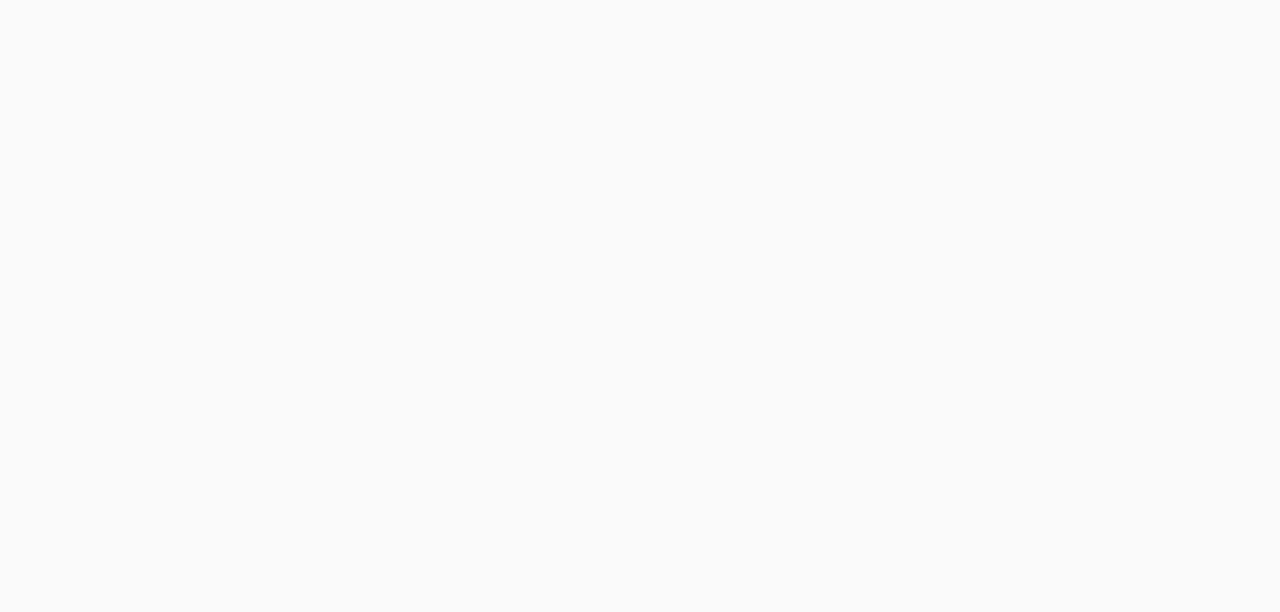
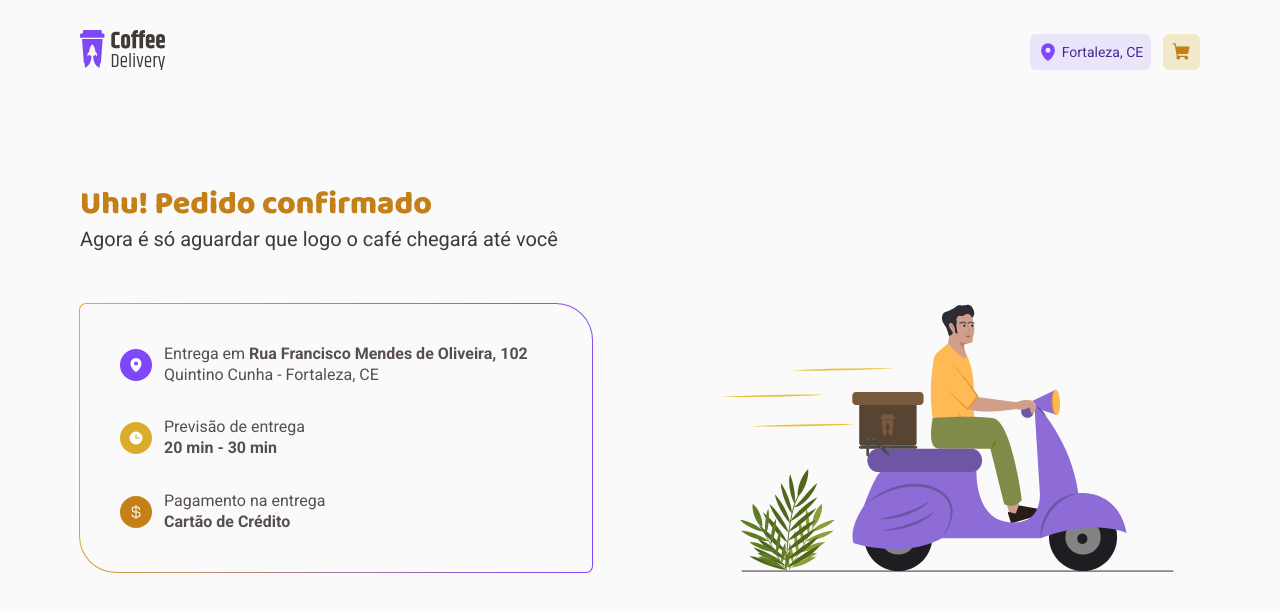
Before and after one commit to alex-candido/ignite-2022-desafio-02-coffee-delivery, a React (Create React App) app: page /orderConfirmed in a window 1280 px wide. Before the commit this address had no page. Shown: the top 612 px of the page. Built offline with nearby package versions, Linux system fonts and the light colour scheme.

Commit message:
adicionado OrderConfirmed

```diff
--- /dev/null
+++ b/src/pages/OrderConfirmed/index.tsx
@@ -0,0 +1,65 @@
+import { Clock, CurrencyDollar, MapPin } from 'phosphor-react';
+import React from 'react';
+import { useTheme } from 'styled-components';
+import confirmedOrderIllustration from '../../assets/confirmed-order.svg';
+import InfoWithIcon from '../../components/InfoWithIcon';
+import { RegularText, TitleText } from '../../components/Typography';
+import { OrderConfirmedContainer, OrderDetailsContainer } from './styles';
+
+const OrderConfirmedPage: React.FC = () => {
+  const { colors } = useTheme();
+  return (
+    <OrderConfirmedContainer className="container">
+      <div>
+        <TitleText size="l">Uhu! Pedido confirmado</TitleText>
+        <RegularText size="l" color="subtitle">
+          Agora é só aguardar que logo o café chegará até você
+        </RegularText>
+      </div>
+
+      <section>
+        <OrderDetailsContainer>
+          <InfoWithIcon
+            icon={<MapPin weight="fill" />}
+            iconBg={colors['brand-purple']}
+            text={
+              <RegularText>
+                Entrega em{' '}
+                <strong>Rua Francisco Mendes de Oliveira, 102</strong>
+                <br />
+                Quintino Cunha - Fortaleza, CE
+              </RegularText>
+            }
+          />
+
+          <InfoWithIcon
+            icon={<Clock weight="fill" />}
+            iconBg={colors['brand-yellow']}
+            text={
+              <RegularText>
+                Previsão de entrega
+                <br />
+                <strong>20 min - 30 min</strong>
+              </RegularText>
+            }
+          />
+
+          <InfoWithIcon
+            icon={<CurrencyDollar weight="fill" />}
+            iconBg={colors['brand-yellow-dark']}
+            text={
+              <RegularText>
+                Pagamento na entrega
+                <br />
+                <strong>Cartão de Crédito</strong>
+              </RegularText>
+            }
+          />
+        </OrderDetailsContainer>
+        <img src={confirmedOrderIllustration} alt="" className="src" />
+      </section>
+    </OrderConfirmedContainer>
+  );
+};
+
+export default OrderConfirmedPage;
--- /dev/null
+++ b/src/pages/OrderConfirmed/styles.ts
@@ -0,0 +1,38 @@
+import styled from 'styled-components';
+
+export const OrderConfirmedContainer = styled.div`
+  display: flex;
+  flex-direction: column;
+  gap: 2.5rem;
+  margin-top: 5rem;
+
+  h1 {
+    color: ${({ theme }) => theme.colors['brand-yellow-dark']};
+  }
+
+  > section {
+    display: flex;
+    align-items: center;
+    justify-content: space-between;
+  }
+`;
+
+export const OrderDetailsContainer = styled.div`
+  padding: 2.5rem;
+  border-radius: 6px 36px 6px 36px;
+  position: relative;
+  background: ${({ theme }) => theme.colors['base-background']};
+  min-width: 32rem;
+  display: flex;
+  flex-direction: column;
+  gap: 2rem;
+
+  &::before {
+    content: '';
+    position: absolute;
+    inset: -1px;
+    z-index: -1;
+    border-radius: 7px 37px 7px 37px;
+    background: linear-gradient(102.89deg, #dbac2c 2.61%, #8047f8 98.76%);
+  }
+`;
--- a/src/routes/index.tsx
+++ b/src/routes/index.tsx
@@ -2,6 +2,7 @@
 import DefaultLayout from '../layouts/DefaultLayout';
 import CompleteOrderPage from '../pages/CompleteOrder';
 import HomePage from '../pages/Home';
+import OrderConfirmedPage from '../pages/OrderConfirmed';
 
 const Router: React.FC = () => {
   return (
@@ -9,6 +10,7 @@
       <Route path="/" element={<DefaultLayout />}>
         <Route path="/" element={<HomePage />} />
         <Route path="/completeOrder" element={<CompleteOrderPage />} />
+        <Route path="/orderConfirmed" element={<OrderConfirmedPage />} />
       </Route>
     </Routes>
   );
```
